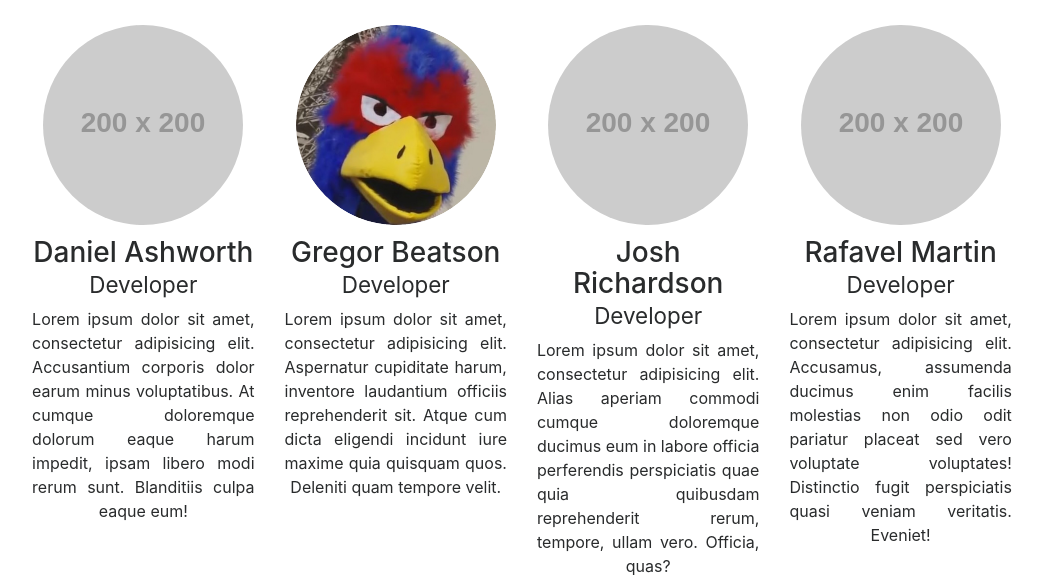
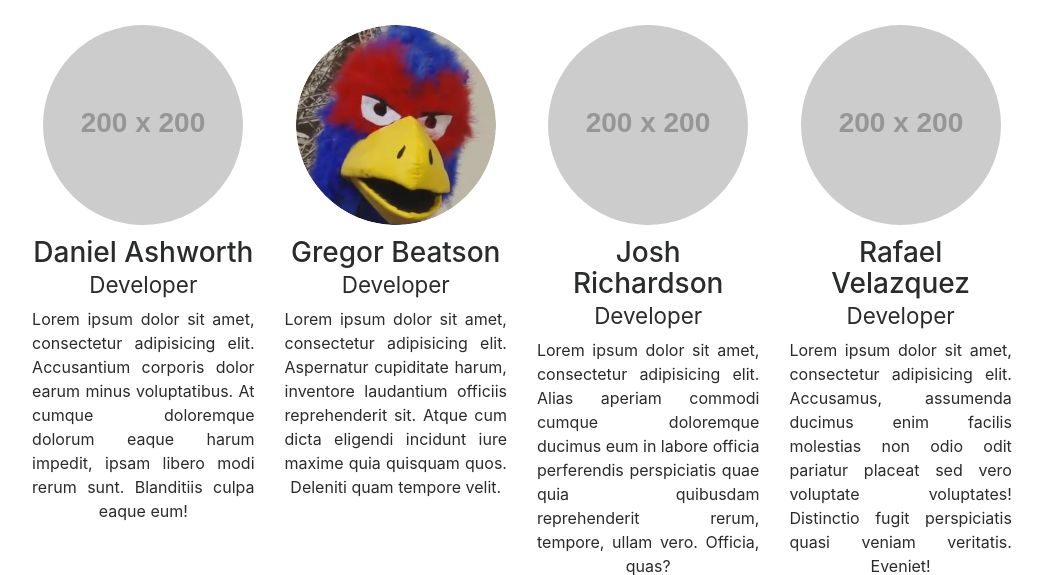
Before and after one commit to josh-richardson/encryptly, a Django app: page /about/ in a window 1280 px wide. Shown: the part 337-912 px from the top of the page, without its empty margins (118-1161 px from the left). Run offline with Django 3.2, Linux system fonts and the light colour scheme; grey boxes labelled with a size stand in for pictures from a placeholder-image service; parts of the project's set-up code (start-up, migrations or seed data) failed here and were passed over; some libraries are stand-ins or nearby versions.

Commit message:
corrected my name in about page

```diff
--- a/encryptly/templates/encryptly_backend/public/about.html
+++ b/encryptly/templates/encryptly_backend/public/about.html
@@ -51,7 +51,7 @@
             </div>
             <div class="col-xl-3 col-sm-6 text-center team-profile">
                 <img class="img-circle img-responsive img-center" src="http://placehold.it/200x200" alt="">
-                <h3>Rafavel Martin
+                <h3>Rafael Velazquez
                     <small>Developer</small>
                 </h3>
                 <p>Lorem ipsum dolor sit amet, consectetur adipisicing elit. Accusamus, assumenda ducimus enim facilis
```
